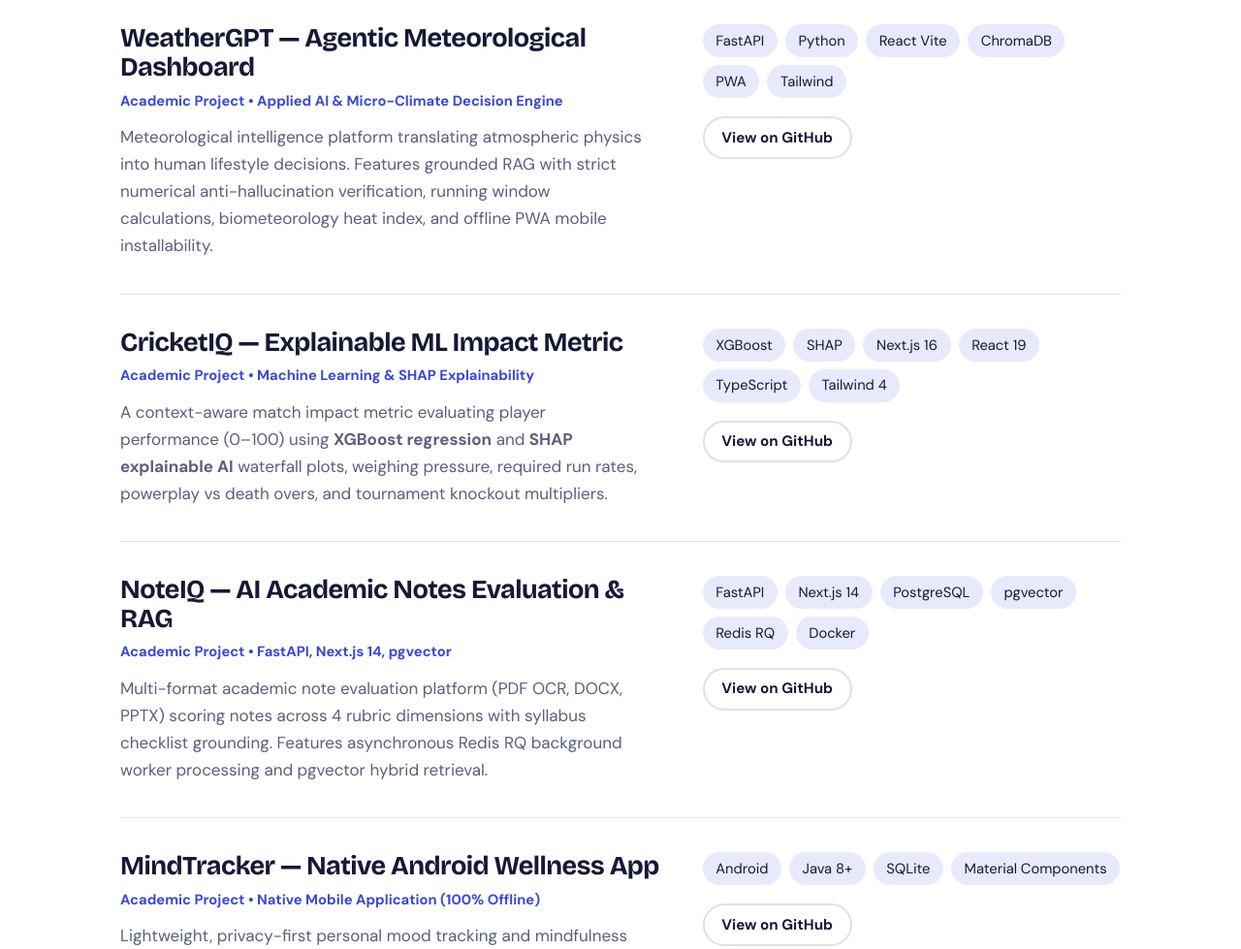
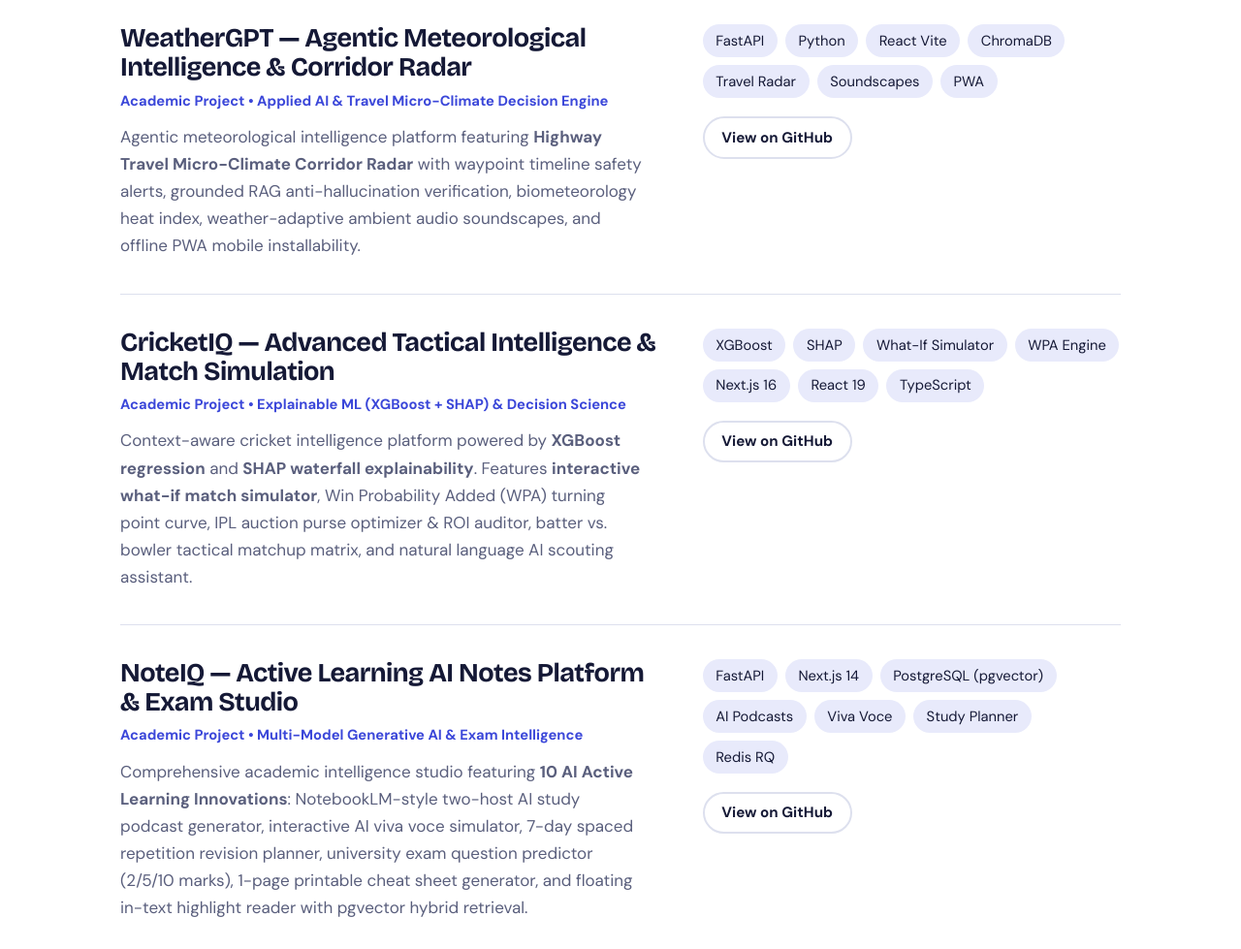
Before and after one commit to prachizala/prachi-portfolio, a plain HTML site: page index.html in a window 1280 px wide. Shown: the part 5540-6519 px from the top of the page at 97% size. Drawn offline with nearby package versions, Linux system fonts and the light colour scheme.

Commit message:
feat: update portfolio with NoteIQ 10 active learning AI innovations, WeatherGPT corridor radar, and CricketIQ tactical intelligence

```diff
--- a/index.html
+++ b/index.html
@@ -290,12 +290,12 @@ footer .wrap{display:flex;justify-content:space-between;gap:1rem;flex-wrap:wrap}
     <!-- Project 7: WeatherGPT -->
     <article class="project">
       <div>
-        <h3>WeatherGPT — Agentic Meteorological Dashboard</h3>
-        <div class="sub">Academic Project &bull; Applied AI &amp; Micro-Climate Decision Engine</div>
-        <p>Meteorological intelligence platform translating atmospheric physics into human lifestyle decisions. Features grounded RAG with strict numerical anti-hallucination verification, running window calculations, biometeorology heat index, and offline PWA mobile installability.</p>
+        <h3>WeatherGPT — Agentic Meteorological Intelligence &amp; Corridor Radar</h3>
+        <div class="sub">Academic Project &bull; Applied AI &amp; Travel Micro-Climate Decision Engine</div>
+        <p>Agentic meteorological intelligence platform featuring <strong>Highway Travel Micro-Climate Corridor Radar</strong> with waypoint timeline safety alerts, grounded RAG anti-hallucination verification, biometeorology heat index, weather-adaptive ambient audio soundscapes, and offline PWA mobile installability.</p>
       </div>
       <div class="meta">
-        <div class="chips"><span>FastAPI</span><span>Python</span><span>React Vite</span><span>ChromaDB</span><span>PWA</span><span>Tailwind</span></div>
+        <div class="chips"><span>FastAPI</span><span>Python</span><span>React Vite</span><span>ChromaDB</span><span>Travel Radar</span><span>Soundscapes</span><span>PWA</span></div>
         <a class="btn ghost small" href="https://github.com/prachizala/Weather-Gpt" target="_blank" rel="noopener">View on GitHub</a>
       </div>
     </article>
@@ -303,12 +303,12 @@ footer .wrap{display:flex;justify-content:space-between;gap:1rem;flex-wrap:wrap}
     <!-- Project 8: CricketIQ -->
     <article class="project">
       <div>
-        <h3>CricketIQ — Explainable ML Impact Metric</h3>
-        <div class="sub">Academic Project &bull; Machine Learning &amp; SHAP Explainability</div>
-        <p>A context-aware match impact metric evaluating player performance (0–100) using <strong>XGBoost regression</strong> and <strong>SHAP explainable AI</strong> waterfall plots, weighing pressure, required run rates, powerplay vs death overs, and tournament knockout multipliers.</p>
+        <h3>CricketIQ — Advanced Tactical Intelligence &amp; Match Simulation</h3>
+        <div class="sub">Academic Project &bull; Explainable ML (XGBoost + SHAP) &amp; Decision Science</div>
+        <p>Context-aware cricket intelligence platform powered by <strong>XGBoost regression</strong> and <strong>SHAP waterfall explainability</strong>. Features <strong>interactive what-if match simulator</strong>, Win Probability Added (WPA) turning point curve, IPL auction purse optimizer &amp; ROI auditor, batter vs. bowler tactical matchup matrix, and natural language AI scouting assistant.</p>
       </div>
       <div class="meta">
-        <div class="chips"><span>XGBoost</span><span>SHAP</span><span>Next.js 16</span><span>React 19</span><span>TypeScript</span><span>Tailwind 4</span></div>
+        <div class="chips"><span>XGBoost</span><span>SHAP</span><span>What-If Simulator</span><span>WPA Engine</span><span>Next.js 16</span><span>React 19</span><span>TypeScript</span></div>
         <a class="btn ghost small" href="https://github.com/prachizala/CricketIQ-Project" target="_blank" rel="noopener">View on GitHub</a>
       </div>
     </article>
@@ -316,12 +316,12 @@ footer .wrap{display:flex;justify-content:space-between;gap:1rem;flex-wrap:wrap}
     <!-- Project 9: NoteIQ (Ai_Notes_Rating_System) -->
     <article class="project">
       <div>
-        <h3>NoteIQ — AI Academic Notes Evaluation &amp; RAG</h3>
-        <div class="sub">Academic Project &bull; FastAPI, Next.js 14, pgvector</div>
-        <p>Multi-format academic note evaluation platform (PDF OCR, DOCX, PPTX) scoring notes across 4 rubric dimensions with syllabus checklist grounding. Features asynchronous Redis RQ background worker processing and pgvector hybrid retrieval.</p>
+        <h3>NoteIQ — Active Learning AI Notes Platform &amp; Exam Studio</h3>
+        <div class="sub">Academic Project &bull; Multi-Model Generative AI &amp; Exam Intelligence</div>
+        <p>Comprehensive academic intelligence studio featuring <strong>10 AI Active Learning Innovations</strong>: NotebookLM-style two-host AI study podcast generator, interactive AI viva voce simulator, 7-day spaced repetition revision planner, university exam question predictor (2/5/10 marks), 1-page printable cheat sheet generator, and floating in-text highlight reader with pgvector hybrid retrieval.</p>
       </div>
       <div class="meta">
-        <div class="chips"><span>FastAPI</span><span>Next.js 14</span><span>PostgreSQL</span><span>pgvector</span><span>Redis RQ</span><span>Docker</span></div>
+        <div class="chips"><span>FastAPI</span><span>Next.js 14</span><span>PostgreSQL (pgvector)</span><span>AI Podcasts</span><span>Viva Voce</span><span>Study Planner</span><span>Redis RQ</span></div>
         <a class="btn ghost small" href="https://github.com/prachizala/Ai_Notes_Rating_System" target="_blank" rel="noopener">View on GitHub</a>
       </div>
     </article>
```
